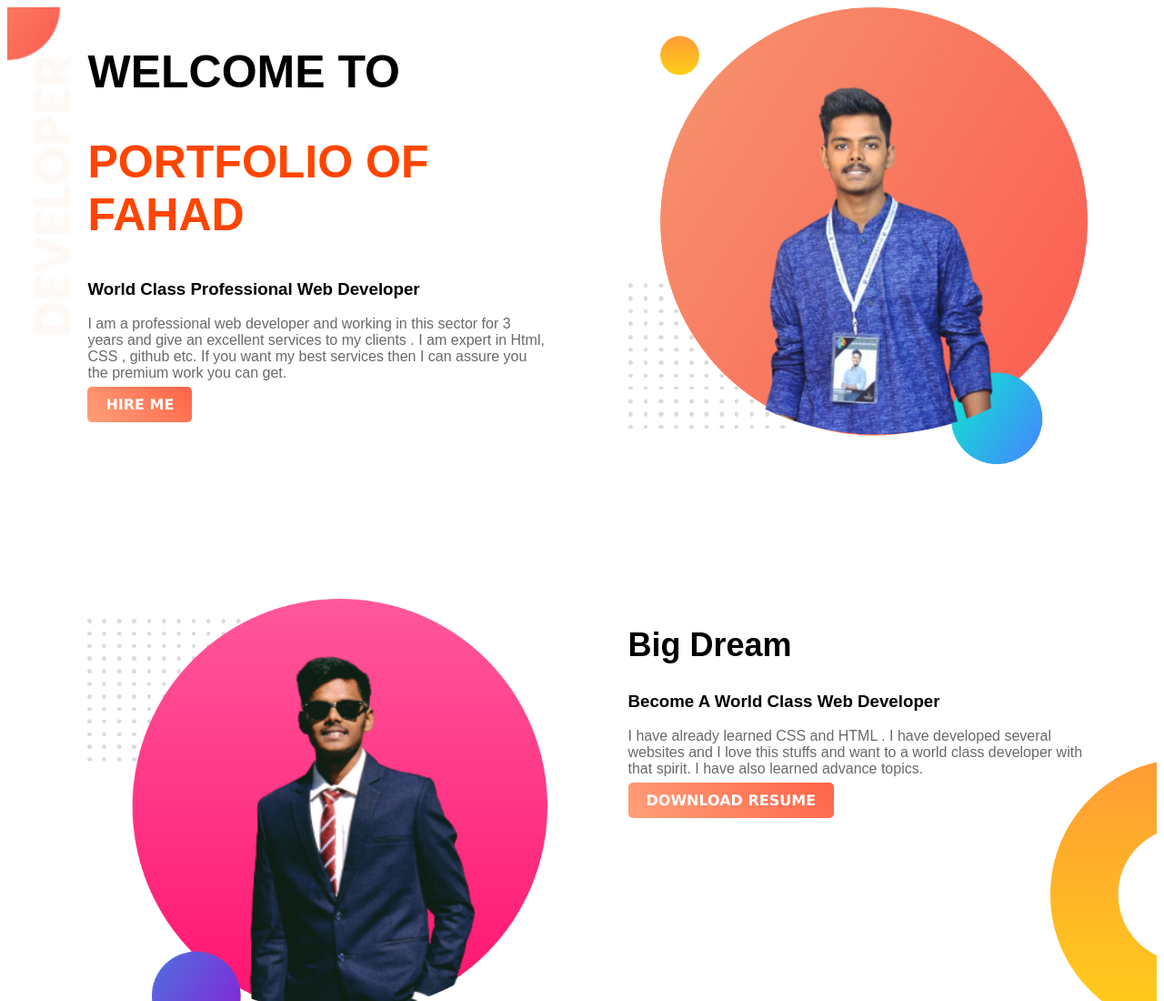
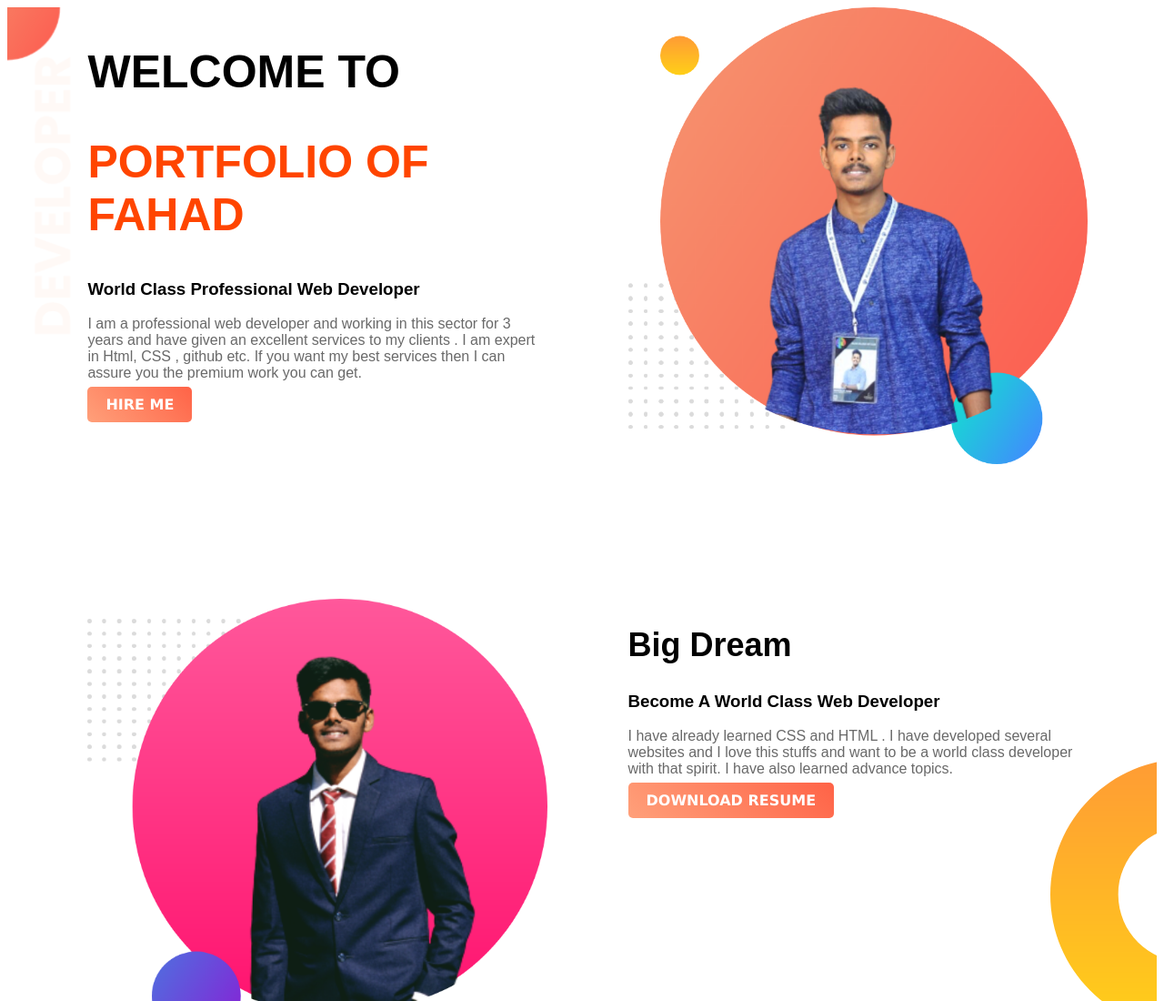
Before and after one commit to FAHADxWEBDEVELOPER/we-portfolio, a plain HTML site: page index.html in a window 1280 px wide. Shown: the top 1100 px of the page at 91% size. Drawn offline with Linux system fonts and the light colour scheme; a web font is replaced by a local one.

Commit message:
grammarly mistakes

```diff
--- a/index.html
+++ b/index.html
@@ -17,7 +17,7 @@
             <h1>WELCOME TO</h1>
             <h1> <span class="name-highlight">PORTFOLIO OF FAHAD</span></h1>
             <h3>World Class Professional Web Developer</h3>
-            <p>I am a professional web developer and working in this sector for 3 years and give an excellent services to my clients . I am expert in Html, CSS , github etc. If you want my best services then I can assure you the premium work you can get.</p>
+            <p>I am a professional web developer and working in this sector for 3 years and have given an excellent services to my clients . I am expert in Html, CSS , github etc. If you want my best services then I can assure you the premium work you can get.</p>
             <a class="link-button" target="_blank" href="https://www.linkedin.com/in/mainuddin-fahad-25a283202/">HIRE ME </a>
         </div>
         <div class="half-width">
@@ -32,7 +32,7 @@
         <div class="half-width">
             <h2>Big Dream</h2>
             <h3>Become A World Class Web Developer </h3>
-            <p>I have already learned CSS and HTML . I have developed several websites and I love this stuffs and want to a world class developer with that spirit. I have also learned advance topics. </p>
+            <p>I have already learned CSS and HTML . I have developed several websites and I love this stuffs and want to be a world class developer with that spirit. I have also learned advance topics. </p>
             <a class="link-button" target="_blank" href="https://www.linkedin.com/resume-builder/urn:li:fs_memberResume:23597660/?edit=true">DOWNLOAD RESUME</a>
 
         </div>
```
